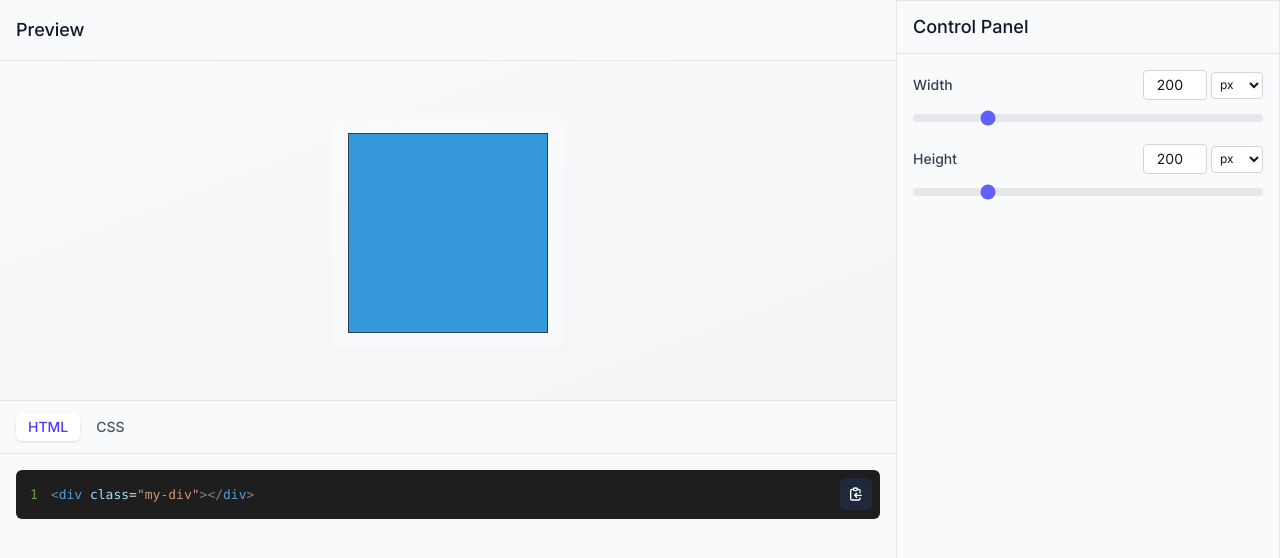
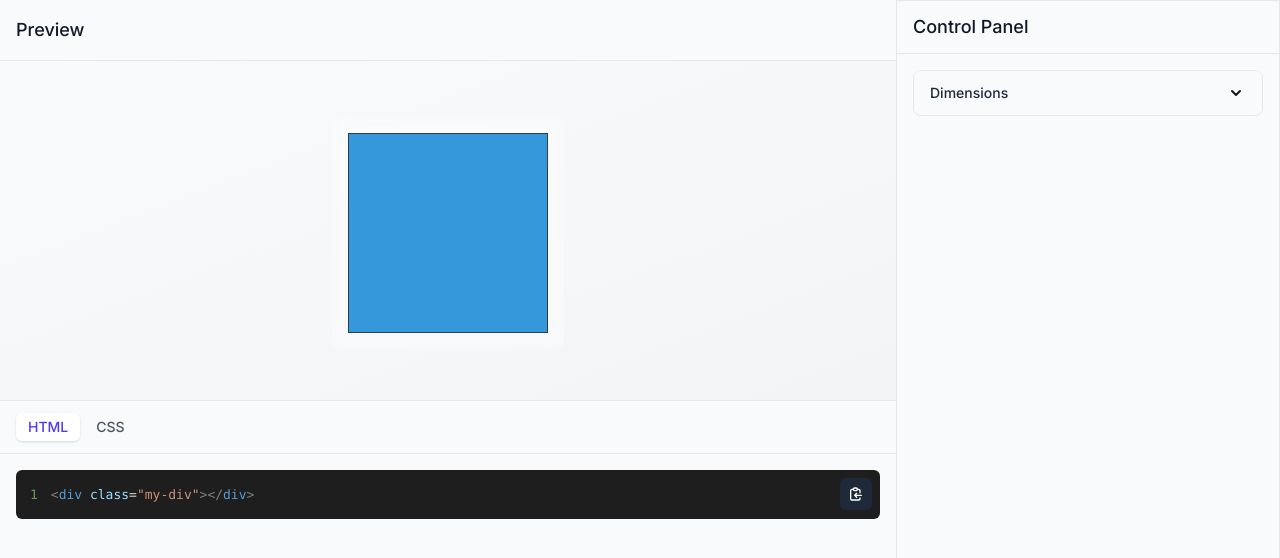
Before and after one commit to Im10Anish/style-box, a Next.js app: page / in a window 1280 px wide. Shown: the top 558 px of the page. Built offline with nearby package versions, Linux system fonts and the light colour scheme.

Commit message:
feat: add ControlGroup component

```diff
--- /dev/null
+++ b/src/app/ui/ControlGroup.tsx
@@ -0,0 +1,53 @@
+'use client';
+import React, { useState } from 'react';
+import { motion, AnimatePresence } from 'framer-motion';
+
+interface ControlGroupProps {
+  title: string;
+  children: React.ReactNode;
+  defaultOpen?: boolean;
+}
+
+const ControlGroup: React.FC<ControlGroupProps> = ({ title, children, defaultOpen = false }) => {
+  const [isOpen, setIsOpen] = useState(defaultOpen);
+
+  return (
+    <div className="mb-4 border border-gray-200 rounded-lg overflow-hidden bg-white">
+      <button
+        className="w-full py-3 px-4 flex justify-between items-center bg-gray-50 hover:bg-gray-100 transition-colors focus:outline-none focus:ring-2 focus:ring-indigo-500 focus:ring-opacity-50"
+        onClick={() => setIsOpen(!isOpen)}
+      >
+        <h3 className="text-sm font-medium text-gray-800">{title}</h3>
+        <svg
+          xmlns="http://www.w3.org/2000/svg"
+          className={`h-5 w-5 transition-transform duration-200 ${
+            isOpen ? 'transform rotate-180' : ''
+          }`}
+          viewBox="0 0 20 20"
+          fill="currentColor"
+        >
+          <path
+            fillRule="evenodd"
+            d="M5.293 7.293a1 1 0 011.414 0L10 10.586l3.293-3.293a1 1 0 111.414 1.414l-4 4a1 1 0 01-1.414 0l-4-4a1 1 0 010-1.414z"
+            clipRule="evenodd"
+          />
+        </svg>
+      </button>
+      <AnimatePresence>
+        {isOpen && (
+          <motion.div
+            initial={{ height: 0, opacity: 0 }}
+            animate={{ height: 'auto', opacity: 1 }}
+            exit={{ height: 0, opacity: 0 }}
+            transition={{ duration: 0.2 }}
+            className="overflow-hidden"
+          >
+            <div className="p-4 border-t border-gray-200">{children}</div>
+          </motion.div>
+        )}
+      </AnimatePresence>
+    </div>
+  );
+};
+
+export default ControlGroup;
--- a/src/app/ui/DimensionsControl.tsx
+++ b/src/app/ui/DimensionsControl.tsx
@@ -2,6 +2,7 @@
 import { DivStyles, Unit, ValueWithUnit } from '@/types';
 import React from 'react';
 import Slider from './Slider';
+import ControlGroup from './ControlGroup';
 
 interface DimensionsControlProps {
   divStyles: DivStyles;
@@ -38,7 +39,7 @@ const DimensionsControl: React.FC<DimensionsControlProps> = ({ divStyles, update
   };
 
   return (
-    <>
+    <ControlGroup title="Dimensions">
       <Slider
         label="Width"
         value={divStyles.width.value}
@@ -61,7 +62,7 @@ const DimensionsControl: React.FC<DimensionsControlProps> = ({ divStyles, update
         onUnitChange={handleHeightUnitChange}
         units={['px', '%', 'rem', 'em', 'vh']}
       />
-    </>
+    </ControlGroup>
   );
 };
 
```
